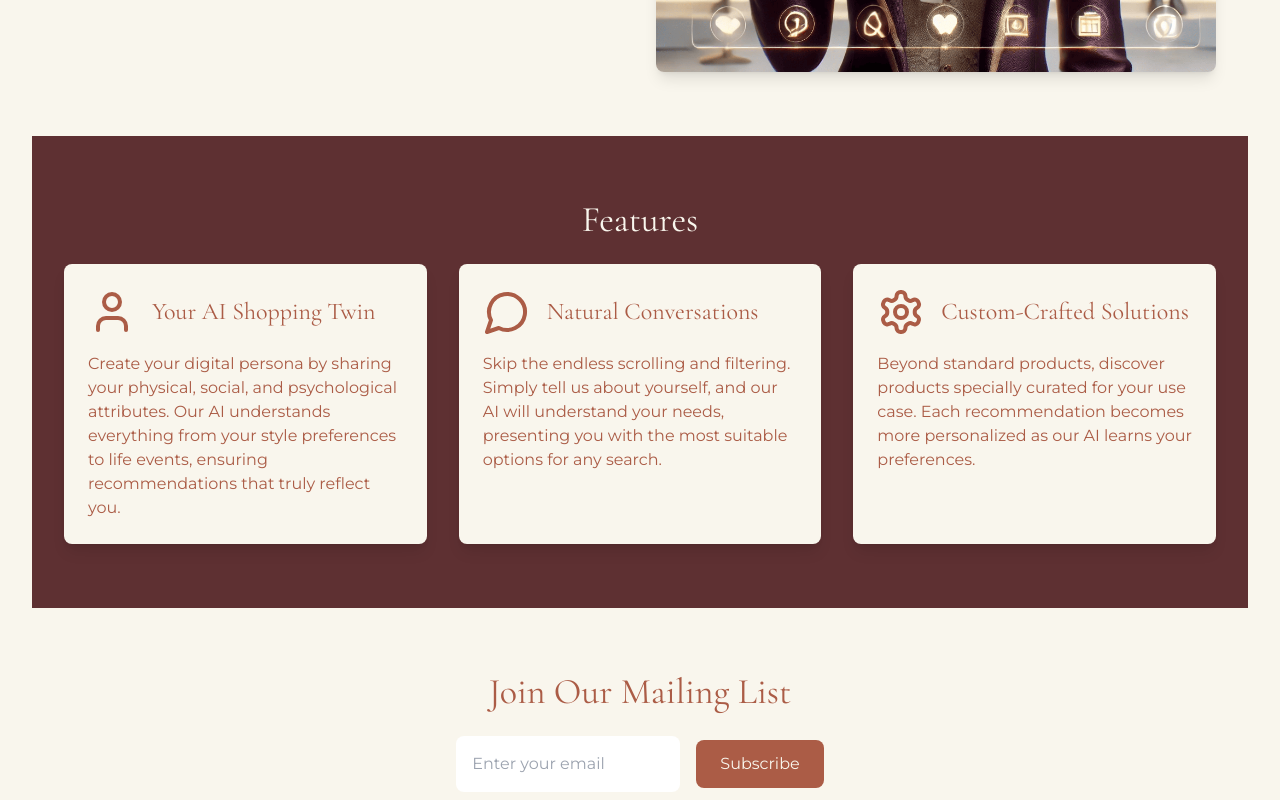
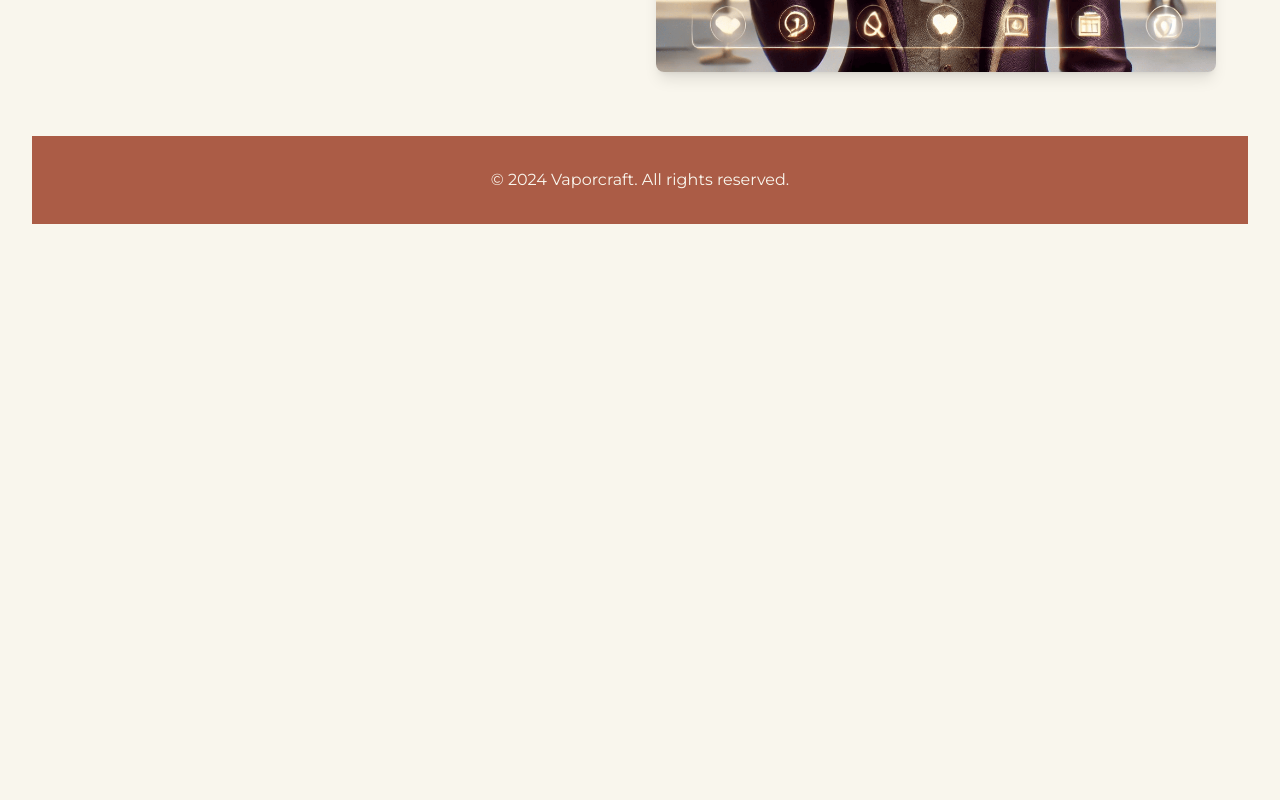
Before and after one commit to ApoorvaPadhi/Vaporcraft, a Next.js app: page / in a window 1280 px wide. Shown: the part 1520-2320 px from the top of the page. After the commit the page ends 1776 px from the top, so only its background shows below. Built offline with nearby package versions, Linux system fonts and the light colour scheme.

Commit message:
Typescript type check any removed

```diff
--- a/app/page.tsx
+++ b/app/page.tsx
@@ -3,8 +3,15 @@
 import { motion } from "framer-motion";
 import Image from "next/image";
 import { User, MessageCircle, Settings } from "lucide-react";
-import { useEffect, useState } from "react";
+import { useEffect, useState, ReactNode } from "react";
 import { useInView } from "react-intersection-observer";
+
+interface SectionProps {
+  children: ReactNode; // React elements passed as children
+  id: string; // Unique ID for the section
+  className?: string; // Optional additional class names
+  style?: React.CSSProperties; // Optional inline styles
+}
 
 export default function Home() {
   const [year, setYear] = useState<number | null>(null);
@@ -13,7 +20,7 @@ export default function Home() {
     setYear(new Date().getFullYear());
   }, []);
 
-  const Section = ({ children, id, ...props }: any) => {
+  const Section = ({ children, id, className, style }: SectionProps) => {
     const [ref, inView] = useInView({ triggerOnce: true, threshold: 0.2 });
 
     return (
@@ -23,7 +30,8 @@ export default function Home() {
         initial={{ opacity: 0, y: 50 }}
         animate={inView ? { opacity: 1, y: 0 } : {}}
         transition={{ duration: 1 }}
-        {...props}
+        className={className}
+        style={style}
       >
         {children}
       </motion.section>
@@ -136,66 +144,6 @@ export default function Home() {
         </div>
       </Section>
 
-      {/* Features Section */}
-      <Section id="features" className="py-16 px-4 md:px-8 bg-secondary">
-        <h2 className="text-3xl md:text-4xl text-background font-header text-center mb-6">Features</h2>
-        <div className="grid grid-cols-1 sm:grid-cols-2 lg:grid-cols-3 gap-8">
-          {[
-            {
-              title: "Your AI Shopping Twin",
-              description:
-                "Create your digital persona by sharing your physical, social, and psychological attributes. Our AI understands everything from your style preferences to life events, ensuring recommendations that truly reflect you.",
-              icon: <User className="h-12 w-12 text-accent" />,
-            },
-            {
-              title: "Natural Conversations",
-              description:
-                "Skip the endless scrolling and filtering. Simply tell us about yourself, and our AI will understand your needs, presenting you with the most suitable options for any search.",
-              icon: <MessageCircle className="h-12 w-12 text-accent" />,
-            },
-            {
-              title: "Custom-Crafted Solutions",
-              description:
-                "Beyond standard products, discover products specially curated for your use case. Each recommendation becomes more personalized as our AI learns your preferences.",
-              icon: <Settings className="h-12 w-12 text-accent" />,
-            },
-          ].map((feature, index) => (
-            <motion.div
-              key={index}
-              className="p-6 bg-background text-primary rounded-lg shadow-lg"
-              initial={{ opacity: 0, scale: 0.9, y: 50 }}
-              animate={{ opacity: 1, scale: 1, y: 0 }}
-              transition={{
-                duration: 0.8,
-                delay: index * 0.2,
-                ease: "easeOut",
-              }}
-            >
-              <div className="flex items-center gap-4 mb-4">
-                {feature.icon}
-                <h3 className="font-header text-xl md:text-2xl">{feature.title}</h3>
-              </div>
-              <p className="font-body text-sm md:text-base mt-2">{feature.description}</p>
-            </motion.div>
-          ))}
-        </div>
-      </Section>
-
-      {/* Join Mailing List */}
-      <Section id="mailing-list" className="py-16 px-4 md:px-8 bg-background text-primary text-center">
-        <h2 className="text-3xl md:text-4xl font-header mb-6">Join Our Mailing List</h2>
-        <form className="flex flex-col sm:flex-row gap-4 justify-center items-center">
-          <input
-            type="email"
-            placeholder="Enter your email"
-            className="p-4 text-primary rounded-lg w-full sm:w-auto"
-          />
-          <button className="bg-primary text-background px-6 py-3 rounded-lg">
-            Subscribe
-          </button>
-        </form>
-      </Section>
-
       {/* Footer */}
       <footer className="py-8 text-center bg-primary text-background">
         <p className="font-body">
```
